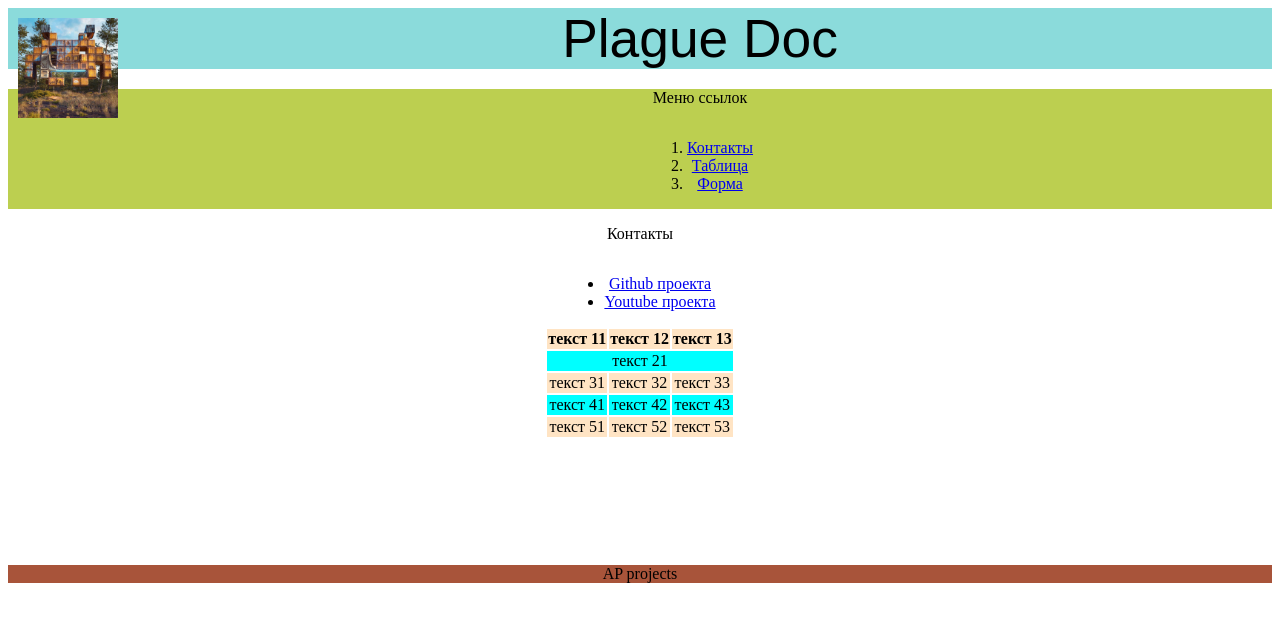
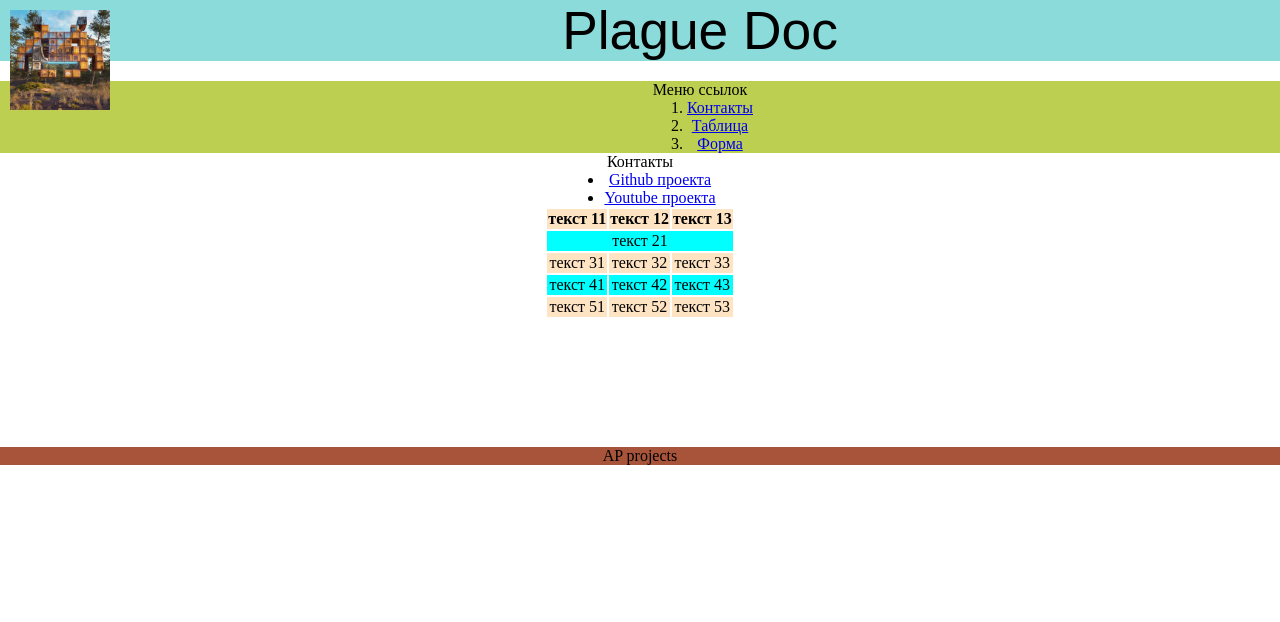
Before and after one commit to Verner-Ad/Verner-Ad.github.io, a PHP site: page /2/index.html in a window 1280 px wide. Shown: the top 622 px of the page. Run offline with PHP 8.4, Linux system fonts and the light colour scheme.

Commit message:
Update style.css

```diff
--- a/web/2/style.css
+++ b/web/2/style.css
@@ -1,3 +1,6 @@
+* {
+  margin: 0;
+}
 tr#st_1 {
   text-align: center;
   background-color: bisque;
```
